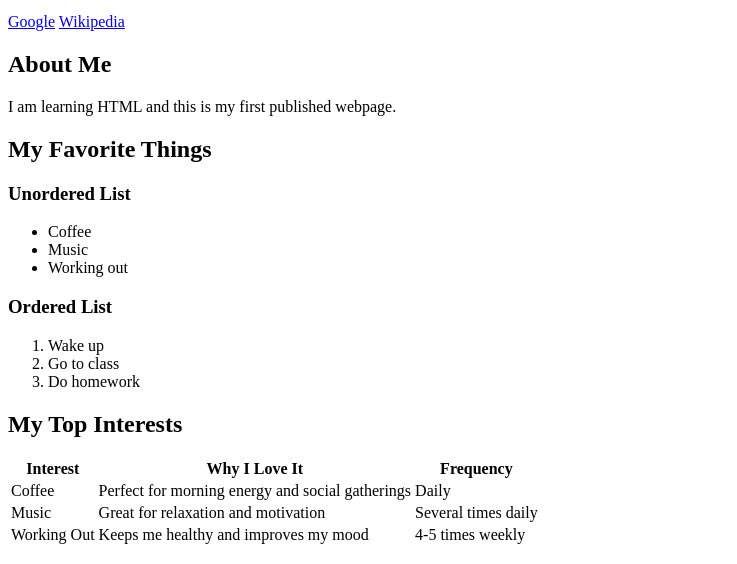
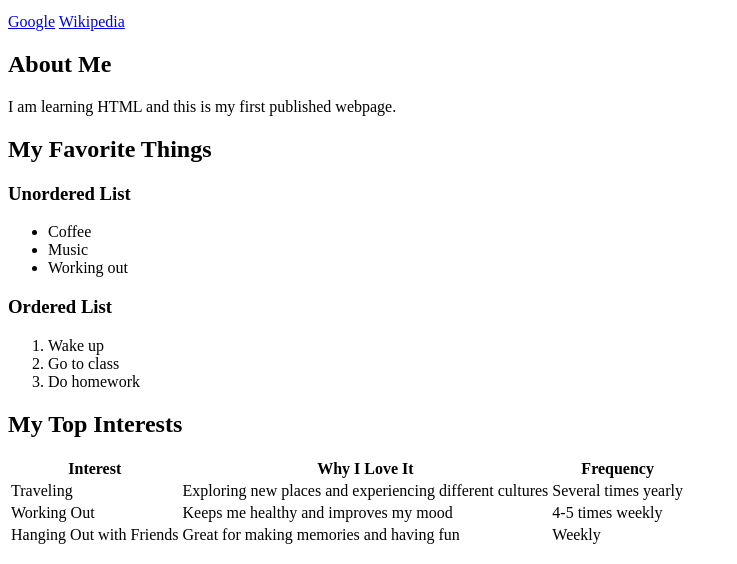
Before and after one commit to jillchaudhari-tamu/html_landing_page_432, a plain HTML site: page index.html in a window 1280 px wide. Shown: the part 101-665 px from the top of the page, without its empty margins (0-737 px from the left). Drawn offline with Linux system fonts and the light colour scheme.

Commit message:
Modify interests and link to external stylesheet
Updated the interests section and added a stylesheet link.

```diff
--- a/index.html
+++ b/index.html
@@ -3,6 +3,7 @@
 <head>
   <meta charset="UTF-8">
   <title>My Landing Page</title>
+  <link rel="stylesheet" href="styles.css">
 </head>
 <body>
 
@@ -53,19 +54,19 @@
         </thead>
         <tbody>
           <tr>
-            <td>Coffee</td>
-            <td>Perfect for morning energy and social gatherings</td>
-            <td>Daily</td>
-          </tr>
-          <tr>
-            <td>Music</td>
-            <td>Great for relaxation and motivation</td>
-            <td>Several times daily</td>
+            <td>Traveling</td>
+            <td>Exploring new places and experiencing different cultures</td>
+            <td>Several times yearly</td>
           </tr>
           <tr>
             <td>Working Out</td>
             <td>Keeps me healthy and improves my mood</td>
             <td>4-5 times weekly</td>
+          </tr>
+          <tr>
+            <td>Hanging Out with Friends</td>
+            <td>Great for making memories and having fun</td>
+            <td>Weekly</td>
           </tr>
         </tbody>
       </table>
```
